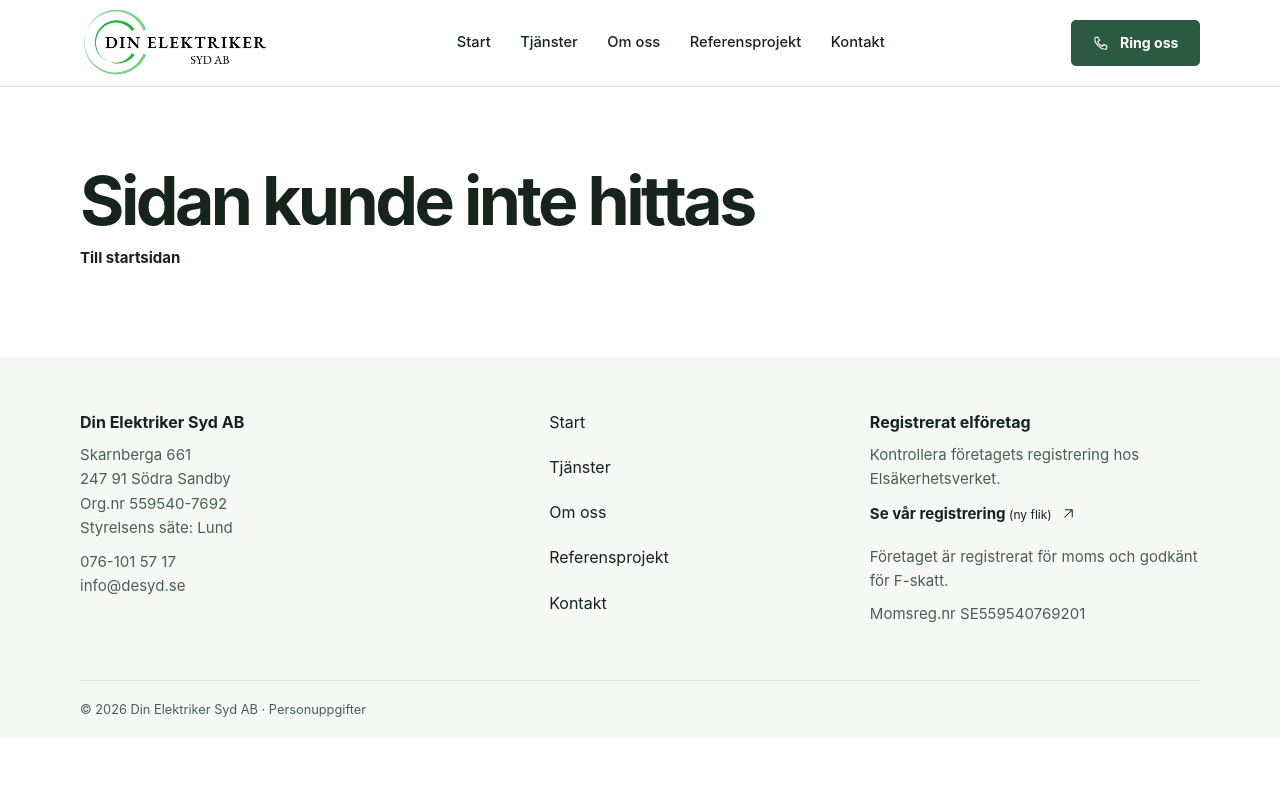
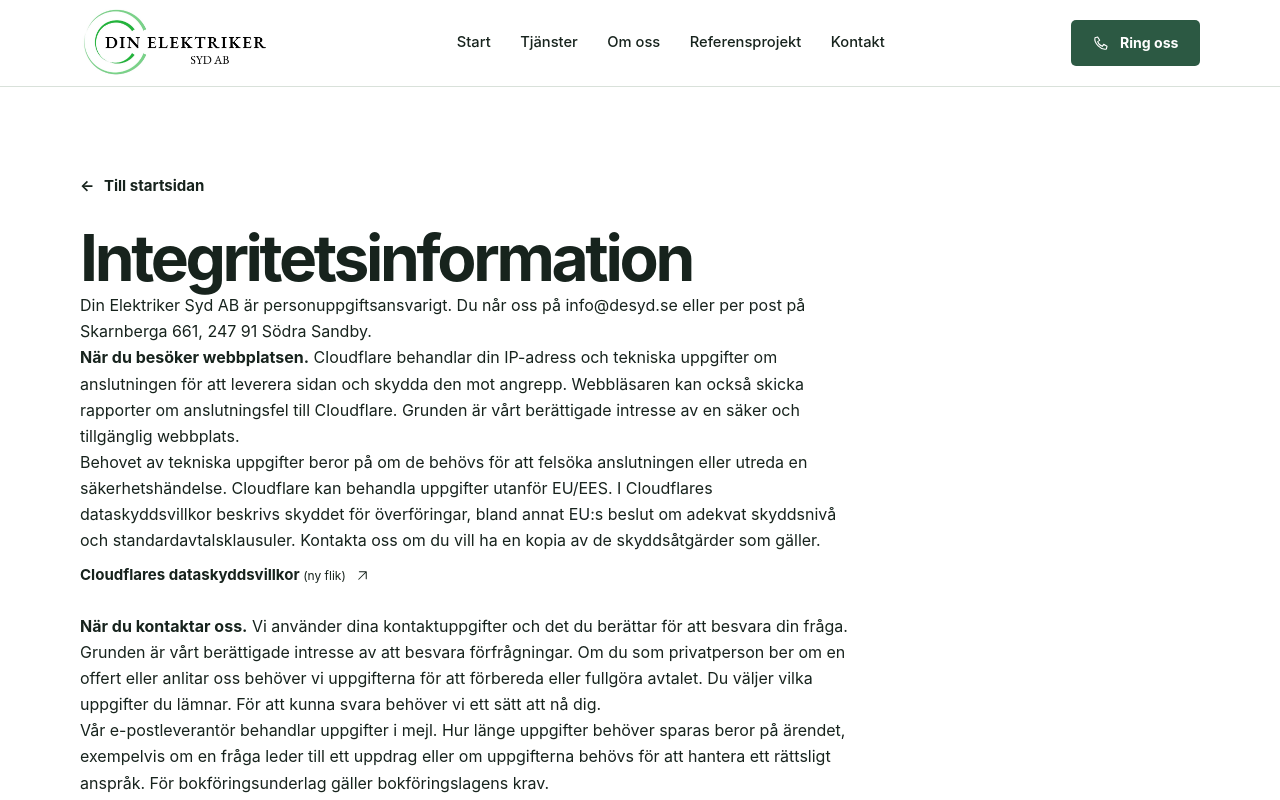
Before and after one commit to JohanKroger/din-elektriker-syd, a Next.js app: page /integritetsinformation in a window 1280 px wide. Before the commit this address had no page. Shown: the top 800 px of the page. Built offline with nearby package versions, Linux system fonts and the light colour scheme.

Commit message:
Flytta integritetsinformationen till en egen sida

```diff
--- a/app/components/Sections.tsx
+++ b/app/components/Sections.tsx
@@ -130,8 +130,12 @@ export function Footer() {
 			<div className="wrap copyright">
 				© {new Date().getFullYear()} {company.name}
 				{" · "}
-				<a href="/kontakt#personuppgifter" className="underline">
-					Personuppgifter
+				<a
+					id="personuppgifter"
+					href="/integritetsinformation"
+					className="underline"
+				>
+					Integritetsinformation
 				</a>
 			</div>
 		</footer>
--- /dev/null
+++ b/app/integritetsinformation/ReturnLink.tsx
@@ -0,0 +1,26 @@
+"use client";
+
+import { useEffect, useState } from "react";
+import { navigation } from "../data/company";
+
+export function ReturnLink() {
+	const [previous, setPrevious] = useState<(typeof navigation)[number]>(
+		navigation[0],
+	);
+	useEffect(() => {
+		if (!document.referrer) return;
+		const source = new URL(document.referrer);
+		if (source.origin !== window.location.origin) return;
+		const page = navigation.find(
+			([path]) => path === (source.pathname.replace(/\/$/, "") || "/"),
+		);
+		if (page) setPrevious(page);
+	}, []);
+
+	return (
+		<a className="text-link" href={previous[0]}>
+			<span aria-hidden="true">←</span>{" "}
+			{previous[0] === "/" ? "Till startsidan" : `Tillbaka till ${previous[1]}`}
+		</a>
+	);
+}
--- /dev/null
+++ b/app/integritetsinformation/page.tsx
@@ -0,0 +1,69 @@
+import { ExternalLink } from "../components/ExternalLink";
+import { company } from "../data/company";
+import { pageMeta } from "../data/seo";
+import { ReturnLink } from "./ReturnLink";
+export const metadata = pageMeta(
+	"Integritetsinformation",
+	"Så behandlar Din Elektriker Syd AB dina personuppgifter vid besök och kontakt.",
+	"/integritetsinformation",
+);
+export default function Privacy() {
+	return (
+		<section className="wrap section">
+			<div className="max-w-3xl space-y-4">
+				<ReturnLink />
+				<h1 style={{ fontSize: "clamp(1.7rem, 6vw, 4rem)" }}>
+					Integritetsinformation
+				</h1>
+				<p>
+					{company.name} är personuppgiftsansvarigt. Du når oss på{" "}
+					<a className="underline" href={`mailto:${company.email}`}>
+						{company.email}
+					</a>{" "}
+					eller per post på {company.address.streetAddress},{" "}
+					{company.address.postalCode} {company.address.addressLocality}.
+				</p>
+				<p>
+					<strong>När du besöker webbplatsen.</strong> Cloudflare behandlar din
+					IP-adress och tekniska uppgifter om anslutningen för att leverera
+					sidan och skydda den mot angrepp. Webbläsaren kan också skicka
+					rapporter om anslutningsfel till Cloudflare. Grunden är vårt
+					berättigade intresse av en säker och tillgänglig webbplats.
+				</p>
+				<p>
+					Behovet av tekniska uppgifter beror på om de behövs för att felsöka
+					anslutningen eller utreda en säkerhetshändelse. Cloudflare kan
+					behandla uppgifter utanför EU/EES. I Cloudflares dataskyddsvillkor
+					beskrivs skyddet för överföringar, bland annat EU:s beslut om adekvat
+					skyddsnivå och standardavtalsklausuler. Kontakta oss om du vill ha en
+					kopia av de skyddsåtgärder som gäller.
+				</p>
+				<ExternalLink href="https://www.cloudflare.com/cloudflare-customer-dpa/">
+					Cloudflares dataskyddsvillkor
+				</ExternalLink>
+				<p>
+					<strong>När du kontaktar oss.</strong> Vi använder dina
+					kontaktuppgifter och det du berättar för att besvara din fråga.
+					Grunden är vårt berättigade intresse av att besvara förfrågningar. Om
+					du som privatperson ber om en offert eller anlitar oss behöver vi
+					uppgifterna för att förbereda eller fullgöra avtalet. Du väljer vilka
+					uppgifter du lämnar. För att kunna svara behöver vi ett sätt att nå
+					dig.
+				</p>
+				<p>
+					Vår e-postleverantör behandlar uppgifter i mejl. Hur länge uppgifter
+					behöver sparas beror på ärendet, exempelvis om en fråga leder till ett
+					uppdrag eller om uppgifterna behövs för att hantera ett rättsligt
+					anspråk. För bokföringsunderlag gäller bokföringslagens krav.
+				</p>
+				<p>
+					<strong>Dina rättigheter.</strong> Du kan kontakta oss för att begära
+					tillgång eller rättelse. Du kan också invända mot behandling som
+					bygger på berättigat intresse och, när villkoren är uppfyllda, begära
+					radering, begränsning eller dataportabilitet. Du har rätt att klaga
+					hos Integritetsskyddsmyndigheten (IMY).
+				</p>
+			</div>
+		</section>
+	);
+}
--- a/app/kontakt/page.tsx
+++ b/app/kontakt/page.tsx
@@ -1,6 +1,5 @@
 import { Area, ContactLinks, Intro } from "../components/Sections";
 import { company } from "../data/company";
-import { ExternalLink } from "../components/ExternalLink";
 import { pageMeta } from "../data/seo";
 export const metadata = pageMeta(
 	"Kontakta Johan Kröger",
@@ -29,62 +28,6 @@ export default function Contact() {
 				<ContactLinks />
 			</section>
 			<Area />
-			<section
-				id="personuppgifter"
-				className="wrap section border-t border-[var(--line)]"
-			>
-				<div className="max-w-3xl space-y-4">
-					<h2>Så behandlar vi personuppgifter</h2>
-					<p>
-						{company.name} är personuppgiftsansvarigt. Du når oss på{" "}
-						<a className="underline" href={`mailto:${company.email}`}>
-							{company.email}
-						</a>{" "}
-						eller på postadressen ovan.
-					</p>
-					<p>
-						<strong>När du besöker webbplatsen.</strong> Cloudflare behandlar
-						din IP-adress och tekniska uppgifter om anslutningen för att
-						leverera sidan och skydda den mot angrepp. Webbläsaren kan också
-						skicka rapporter om anslutningsfel till Cloudflare. Grunden är vårt
-						berättigade intresse av en säker och tillgänglig webbplats.
-					</p>
-					<p>
-						Behovet av tekniska uppgifter beror på om de behövs för att felsöka
-						anslutningen eller utreda en säkerhetshändelse. Cloudflare kan
-						behandla uppgifter utanför EU/EES. I Cloudflares dataskyddsvillkor
-						beskrivs skyddet för överföringar, bland annat EU:s beslut om
-						adekvat skyddsnivå och standardavtalsklausuler. Kontakta oss om du
-						vill ha en kopia av de skyddsåtgärder som gäller.
-					</p>
-					<ExternalLink href="https://www.cloudflare.com/cloudflare-customer-dpa/">
-						Cloudflares dataskyddsvillkor
-					</ExternalLink>
-					<p>
-						<strong>När du kontaktar oss.</strong> Vi använder dina
-						kontaktuppgifter och det du berättar för att besvara din fråga.
-						Grunden är vårt berättigade intresse av att besvara förfrågningar.
-						Om du som privatperson ber om en offert eller anlitar oss behöver vi
-						uppgifterna för att förbereda eller fullgöra avtalet. Du väljer
-						vilka uppgifter du lämnar. För att kunna svara behöver vi ett sätt
-						att nå dig.
-					</p>
-					<p>
-						Vår e-postleverantör behandlar uppgifter i mejl. Hur länge uppgifter
-						behöver sparas beror på ärendet, exempelvis om en fråga leder till
-						ett uppdrag eller om uppgifterna behövs för att hantera ett
-						rättsligt anspråk. För bokföringsunderlag gäller bokföringslagens
-						krav.
-					</p>
-					<p>
-						<strong>Dina rättigheter.</strong> Du kan kontakta oss för att
-						begära tillgång eller rättelse. Du kan också invända mot behandling
-						som bygger på berättigat intresse och, när villkoren är uppfyllda,
-						begära radering, begränsning eller dataportabilitet. Du har rätt att
-						klaga hos Integritetsskyddsmyndigheten (IMY).
-					</p>
-				</div>
-			</section>
 		</>
 	);
 }
--- a/app/sitemap.ts
+++ b/app/sitemap.ts
@@ -2,5 +2,9 @@ import type { MetadataRoute } from "next";
 import { navigation, siteUrl } from "./data/company";
 export const dynamic = "force-static";
 export default function sitemap(): MetadataRoute.Sitemap {
-	return siteUrl ? navigation.map(([path]) => ({ url: siteUrl + path })) : [];
+	const paths = [
+		...navigation.map(([path]) => path),
+		"/integritetsinformation",
+	];
+	return siteUrl ? paths.map((path) => ({ url: siteUrl + path })) : [];
 }
```
